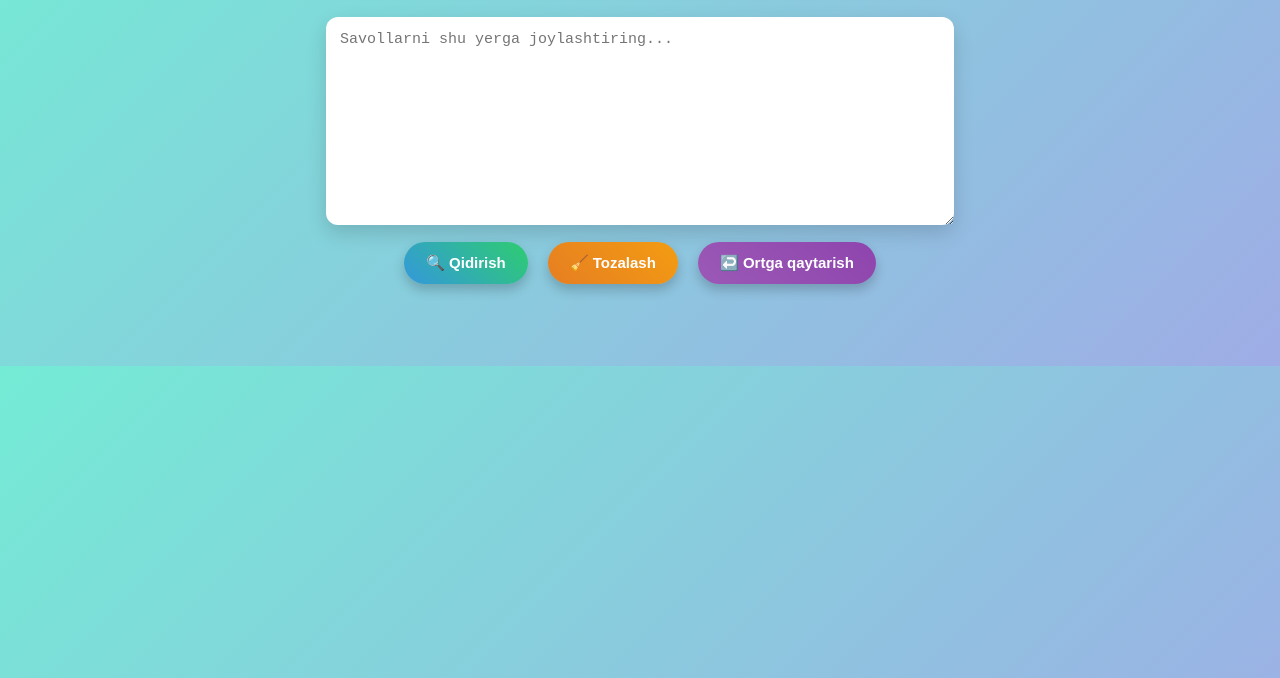
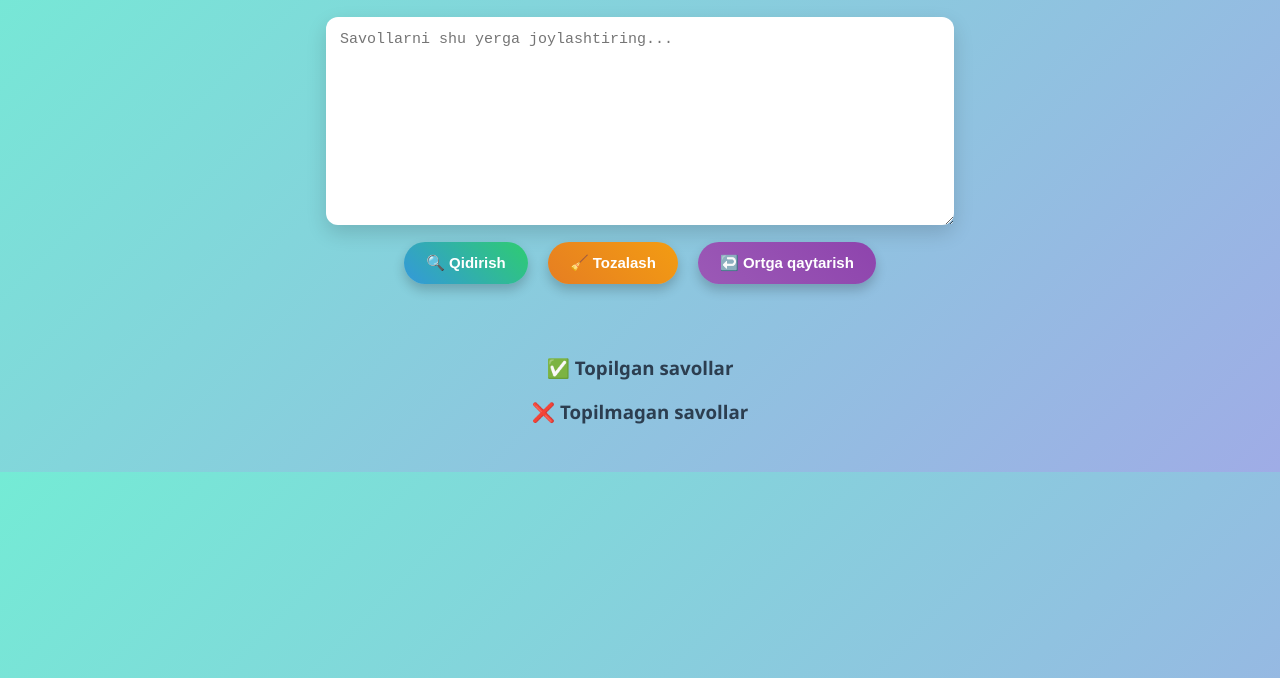
Before and after one commit to hemis2025/hemis-test, a plain HTML site: page index.html in a window 1280 px wide. Shown: the part 122-800 px from the top of the page. Drawn offline with Linux system fonts and the light colour scheme.

Commit message:
Update index.html

```diff
--- a/index.html
+++ b/index.html
@@ -16,7 +16,15 @@
   <button onclick="clearAll()">🧹 Tozalash</button>
   <button onclick="undoInput()">↩️ Ortga qaytarish</button>
 
-  <div id="results" class="results"></div>
+  <!-- Natijalar -->
+  <div id="results" class="results">
+    <div id="found" class="column">
+      <h3>✅ Topilgan savollar</h3>
+    </div>
+    <div id="notfound" class="column">
+      <h3>❌ Topilmagan savollar</h3>
+    </div>
+  </div>
 
   <script src="data.js"></script>
   <script src="script.js"></script>
```
